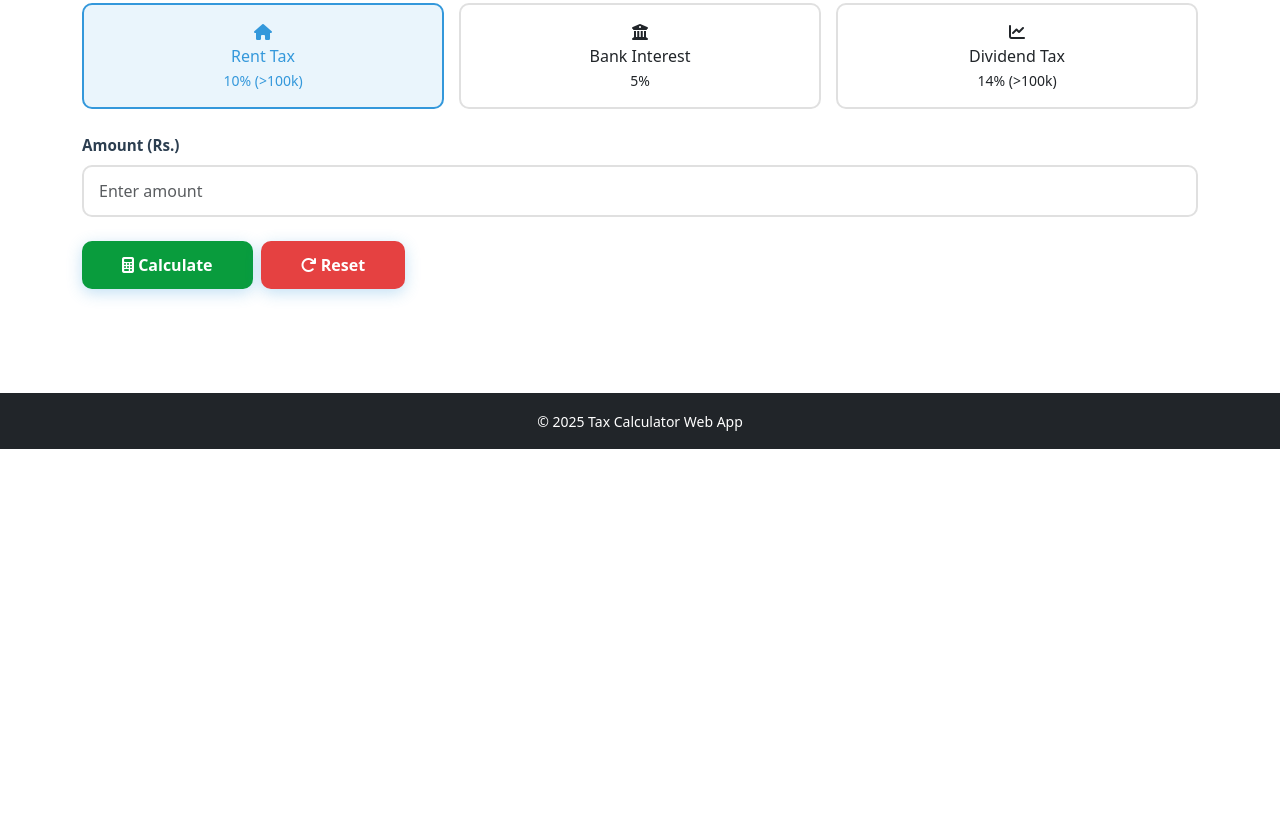
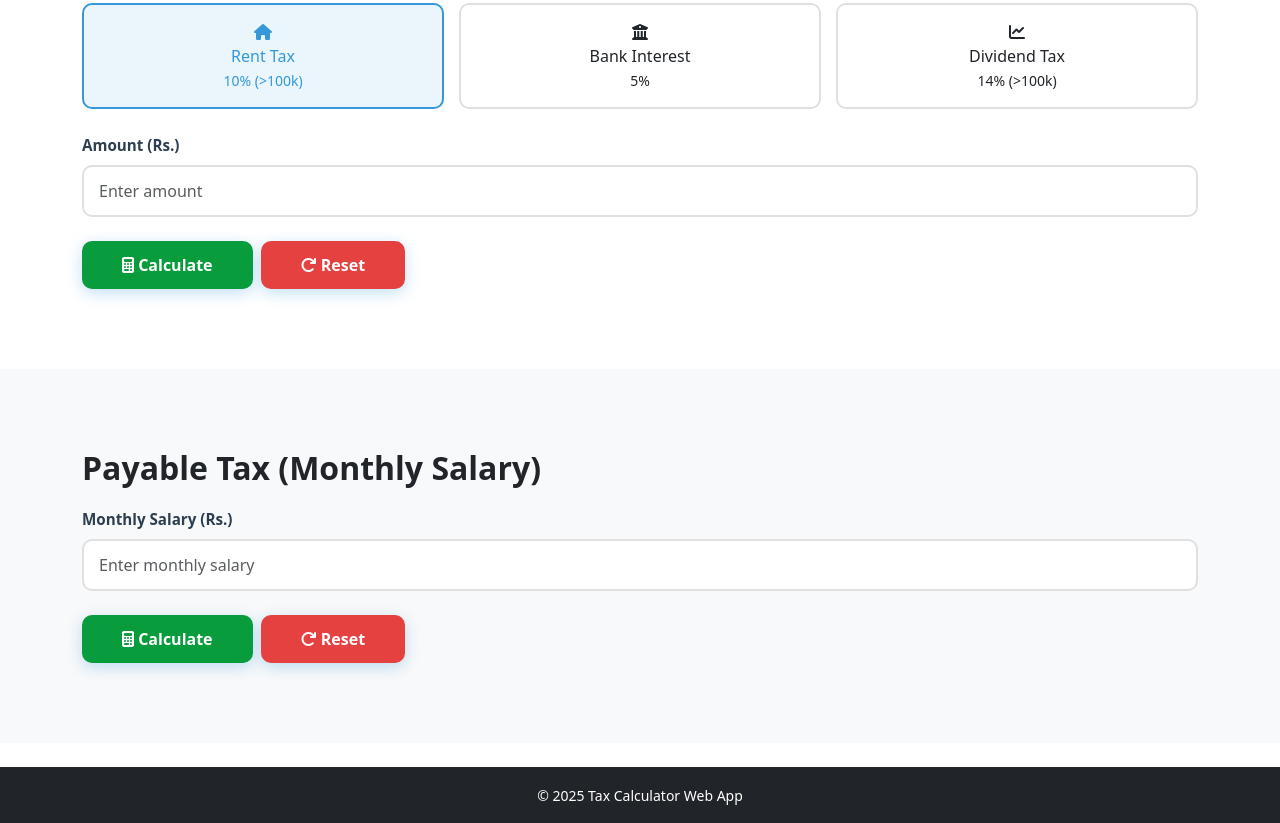
Before and after one commit to SachinthaAbeygunasekara/Tax-Calculator, a plain HTML site: page index.html in a window 1280 px wide. Shown: the part 967-1790 px from the top of the page. Before the commit the page ends 1416 px from the top, so only its background shows below. Drawn offline with nearby package versions, Linux system fonts and the light colour scheme.

Commit message:
feat: implement payable tax UI section

```diff
--- a/index.html
+++ b/index.html
@@ -78,13 +78,35 @@
                     <button type="submit" class="btn btn-calculate">
                         <i class="fas fa-calculator"></i> Calculate
                     </button>
-                        <button type="button" class="btn btn-reset" onclick="resetForm('withholdingForm', 'withholdingError','withholdingResult')">
+                    <button type="button" class="btn btn-reset"
+                        onclick="resetForm('withholdingForm', 'withholdingError','withholdingResult')">
                         <i class="fas fa-redo"></i> Reset
                     </button>
                 </div>
             </form>
             <div id="withholdingResult" class="result-card"></div>
+        </div>
+    </section>
 
+    <section id="payable" class="section bg-light">
+        <div class="container">
+            <h2 class="section-title">Payable Tax (Monthly Salary)</h2>
+            <form id="payableForm">
+                <div class="mb-4">
+                    <label for="monthlySalary" class="form-label">Monthly Salary (Rs.)</label>
+                    <input type="text" class="form-control" id="monthlySalary" placeholder="Enter monthly salary">
+                    <div class="error-message" id="payableError"></div>
+                </div>
+                <div class="d-flex gap-2">
+                    <button type="submit" class="btn btn-calculate">
+                        <i class="fas fa-calculator"></i> Calculate
+                    </button>
+                    <button type="button" class="btn btn-reset" onclick="resetForm('payableForm','payableError', 'payableResult')">
+                        <i class="fas fa-redo"></i> Reset
+                    </button>
+                </div>
+            </form>
+            <div id="payableResult" class="result-card"></div>
         </div>
     </section>
 
```
Lines whose indentation alone changed are shown as unchanged.
